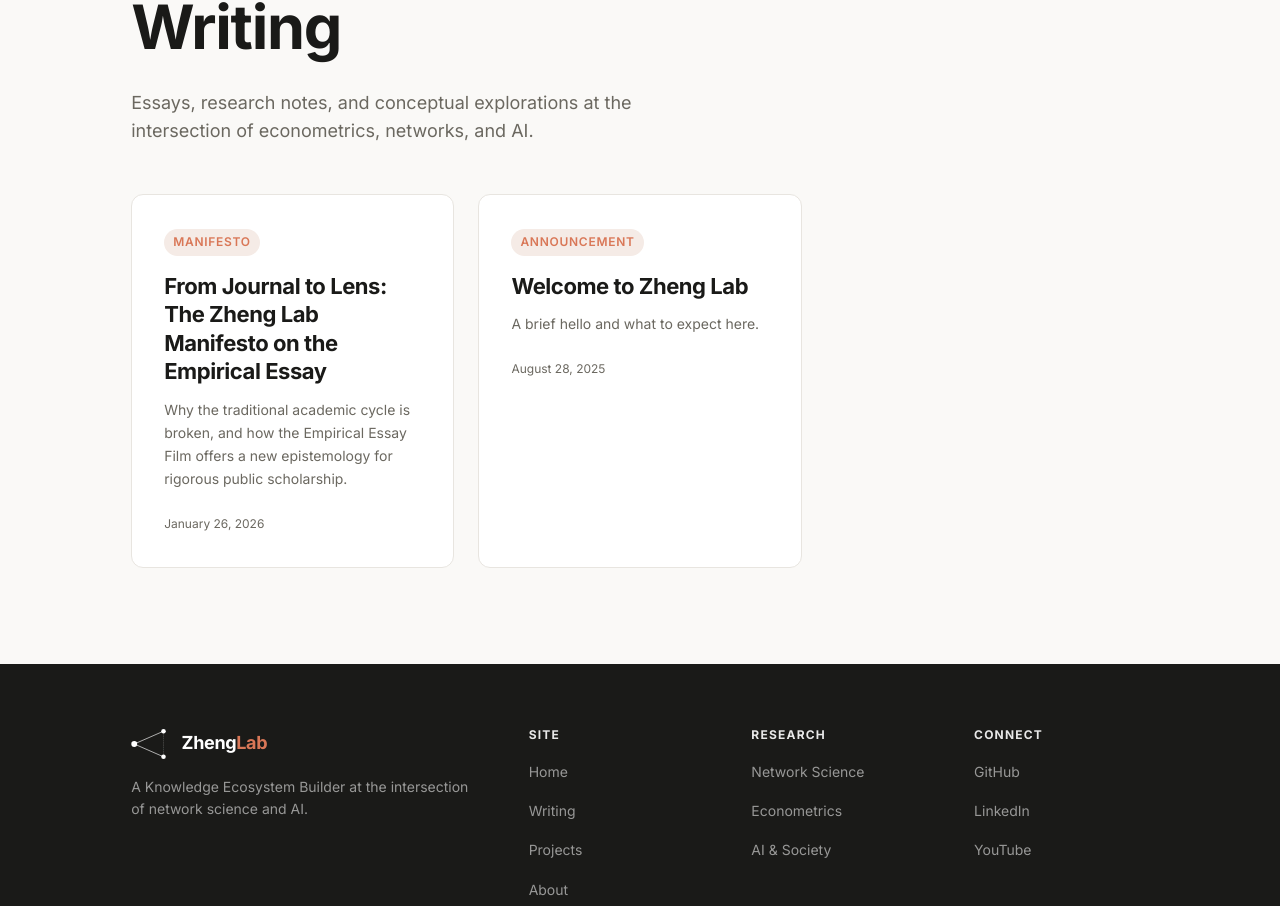
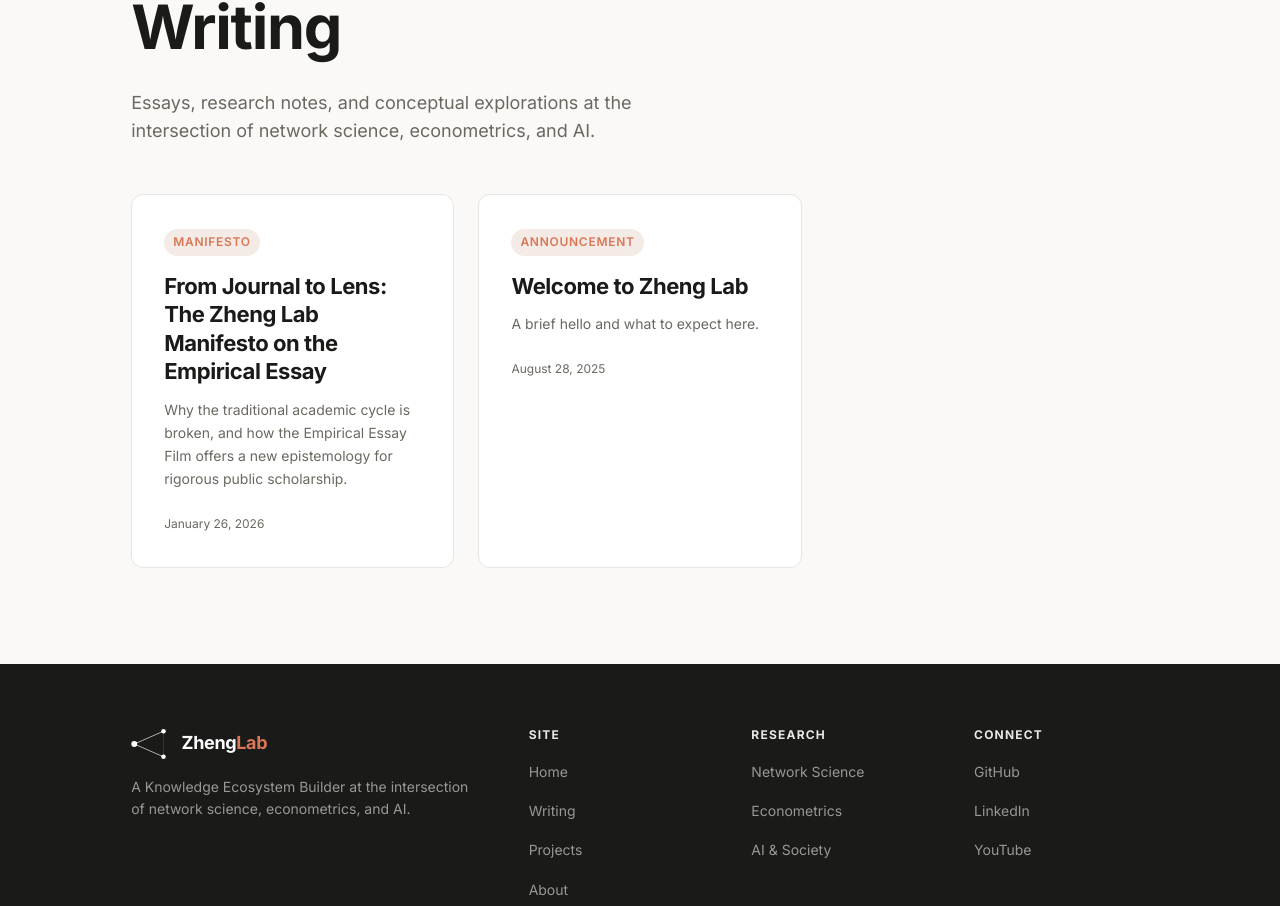
Before and after one commit to ZhengNetLab/zheng-lab, a Jekyll site: the page built from _pages/project.md, in a window 1280 px wide and 1273 px high. Shown: the part 245-1151 px from the top of the window. Built offline with Jekyll 4.4.1, drawn with Linux system fonts in a browser that asks for light colours.

Commit message:
c260315d

```diff
--- a/_includes/footer.html
+++ b/_includes/footer.html
@@ -6,7 +6,7 @@
           <img src="{{ '/assets/img/logo.svg' | relative_url }}" alt="{{ site.title }} logo" style="filter:brightness(10);">
           <span style="color:#fff;font-weight:700;font-size:1.125rem;letter-spacing:-0.02em;">Zheng<span style="color:#d97757;">Lab</span></span>
         </div>
-        <p>A Knowledge Ecosystem Builder at the intersection of network science and AI.</p>
+        <p>A Knowledge Ecosystem Builder at the intersection of network science, econometrics, and AI.</p>
       </div>
       <div class="footer-col">
         <h5>Site</h5>
--- a/_layouts/blog.html
+++ b/_layouts/blog.html
@@ -6,7 +6,7 @@ layout: default
   <div class="container">
     <div class="hero-eyebrow">From the Lab</div>
     <h1>Writing</h1>
-    <p class="hero-sub">Essays, research notes, and conceptual explorations at the intersection of econometrics, networks, and AI.</p>
+    <p class="hero-sub">Essays, research notes, and conceptual explorations at the intersection of network science, econometrics, and AI.</p>
   </div>
 </section>
 
--- a/_layouts/home.html
+++ b/_layouts/home.html
@@ -5,9 +5,9 @@ layout: default
 <!-- Hero -->
 <section class="hero">
   <div class="container">
-    <div class="hero-eyebrow">Network Science × AI</div>
+    <div class="hero-eyebrow">Network Science × Econometrics × AI</div>
     <h1>Where Data Meets <span class="text-accent">Structural Insight</span></h1>
-    <p class="hero-sub">Zheng Lab builds knowledge at the intersection of network analysis and AI — translating complex systems into accessible understanding.</p>
+    <p class="hero-sub">Zheng Lab builds knowledge at the intersection of network analysis, econometrics, and AI — translating complex systems into accessible understanding.</p>
     <div class="hero-actions">
       <a href="{{ '/blog/' | relative_url }}" class="btn btn-primary">Read the Writing</a>
       <a href="{{ '/about/' | relative_url }}" class="btn btn-outline">About the Lab</a>
@@ -90,7 +90,7 @@ layout: default
       <div class="author-info">
         <h4>Xin Zheng</h4>
         <p>PhD in Economics · Network Scientist · Munich, Germany</p>
-        <p style="margin-top:0.5rem;max-width:52ch;">Building a self-sustaining knowledge ecosystem that integrates network science and AI to generate new conceptual frameworks.</p>
+        <p style="margin-top:0.5rem;max-width:52ch;">Building a self-sustaining knowledge ecosystem that integrates network science, econometrics, and AI to generate new conceptual frameworks.</p>
         <div class="author-links">
           <a href="https://github.com/ZhengNetLab" target="_blank" rel="noopener">GitHub</a>
           <a href="https://www.linkedin.com/in/your-handle" target="_blank" rel="noopener">LinkedIn</a>
```
Also changed, not shown: _pages/about.md (+2 -2 lines), _posts/2025-08-28-welcome-to-zheng-lab.md (+1 -1 lines), _pages/project.md (renamed from _pages/blog.md).
